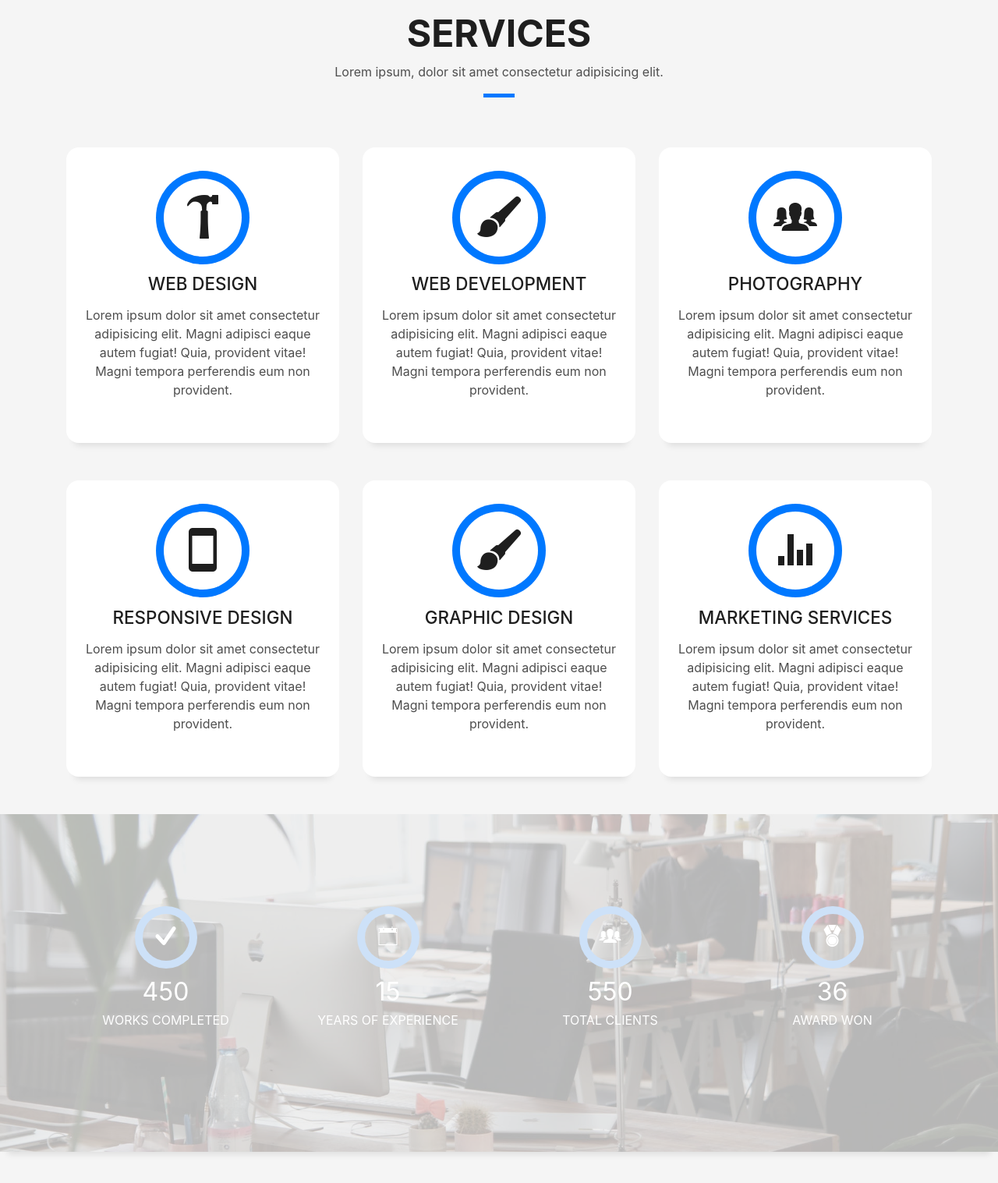
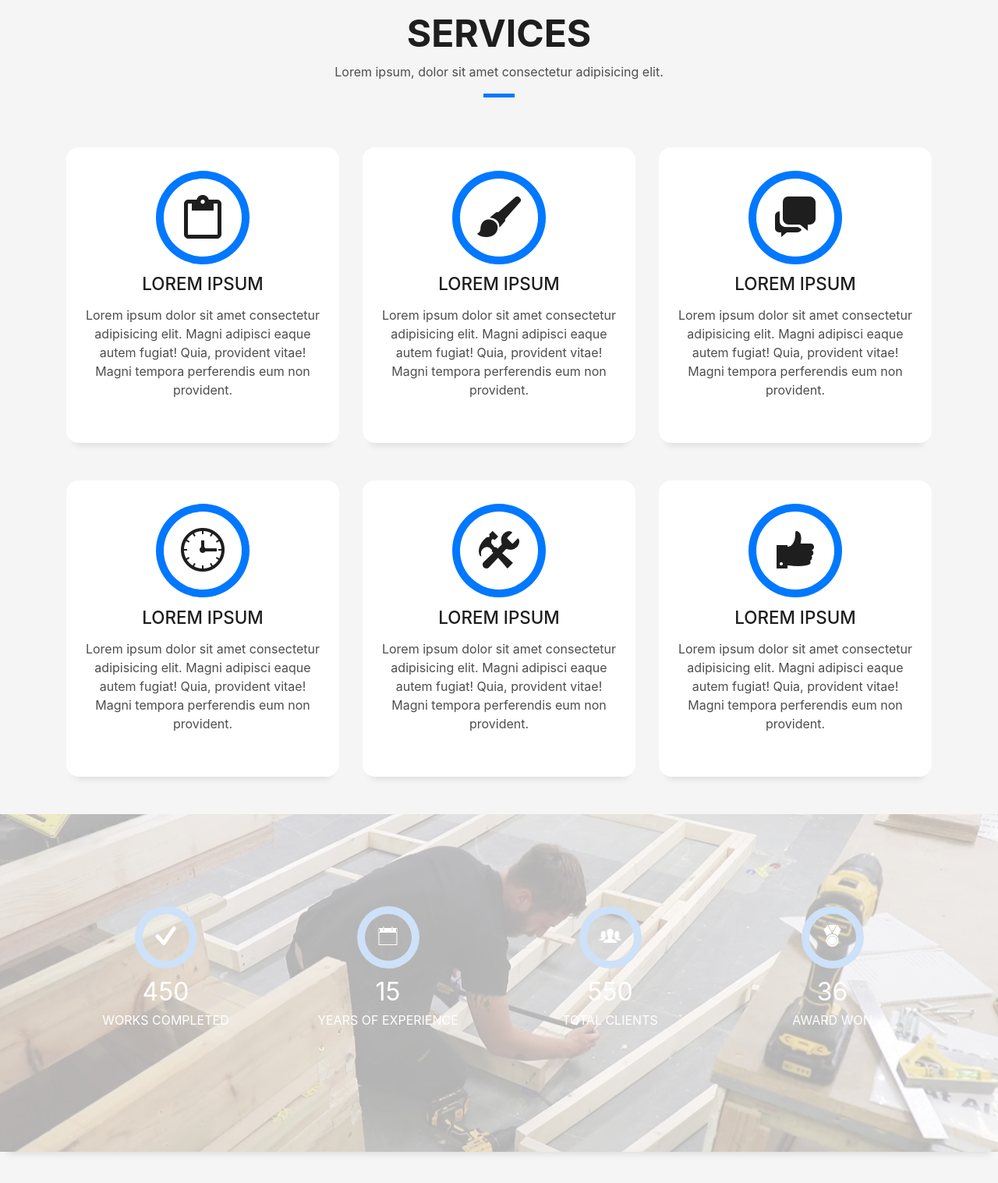
Before and after one commit to teddybak/porchester, a PHP site: page / in a window 1280 px wide. Shown: the part 1536-3053 px from the top of the page at 78% size. Run offline with PHP 8.4, Linux system fonts and the light colour scheme; some web fonts are replaced.

Commit message:
in progress

```diff
--- a/index.php
+++ b/index.php
@@ -195,10 +195,10 @@
           <div class="col-md-4">
             <div class="service-box">
               <div class="service-ico">
-                <span class="ico-circle"><i class="ion-hammer"></i></span>
+                <span class="ico-circle"><i class="ion-android-clipboard"></i></span>
               </div>
               <div class="service-content">
-                <h2 class="s-title">Web Design</h2>
+                <h2 class="s-title">Lorem ipsum</h2>
                 <p class="s-description text-center">
                   Lorem ipsum dolor sit amet consectetur adipisicing elit. Magni
                   adipisci eaque autem fugiat! Quia, provident vitae! Magni
@@ -213,7 +213,7 @@
                 <span class="ico-circle"><i class="ion-paintbrush"></i></span>
               </div>
               <div class="service-content">
-                <h2 class="s-title">Web Development</h2>
+                <h2 class="s-title">Lorem ipsum</h2>
                 <p class="s-description text-center">
                   Lorem ipsum dolor sit amet consectetur adipisicing elit. Magni
                   adipisci eaque autem fugiat! Quia, provident vitae! Magni
@@ -225,10 +225,10 @@
           <div class="col-md-4">
             <div class="service-box">
               <div class="service-ico">
-                <span class="ico-circle"><i class="ion-ios-people"></i></span>
+                <span class="ico-circle"><i class="ion-chatboxes"></i></span>
               </div>
               <div class="service-content">
-                <h2 class="s-title">Photography</h2>
+                <h2 class="s-title">Lorem ipsum</h2>
                 <p class="s-description text-center">
                   Lorem ipsum dolor sit amet consectetur adipisicing elit. Magni
                   adipisci eaque autem fugiat! Quia, provident vitae! Magni
@@ -241,11 +241,11 @@
             <div class="service-box">
               <div class="service-ico">
                 <span class="ico-circle"
-                  ><i class="ion-android-phone-portrait"></i
+                  ><i class="ion-clock"></i
                 ></span>
               </div>
               <div class="service-content">
-                <h2 class="s-title">Responsive Design</h2>
+                <h2 class="s-title">Lorem ipsum</h2>
                 <p class="s-description text-center">
                   Lorem ipsum dolor sit amet consectetur adipisicing elit. Magni
                   adipisci eaque autem fugiat! Quia, provident vitae! Magni
@@ -257,10 +257,10 @@
           <div class="col-md-4">
             <div class="service-box">
               <div class="service-ico">
-                <span class="ico-circle"><i class="ion-paintbrush"></i></span>
+                <span class="ico-circle"><i class="ion-settings	"></i></span>
               </div>
               <div class="service-content">
-                <h2 class="s-title">Graphic Design</h2>
+                <h2 class="s-title">Lorem ipsum</h2>
                 <p class="s-description text-center">
                   Lorem ipsum dolor sit amet consectetur adipisicing elit. Magni
                   adipisci eaque autem fugiat! Quia, provident vitae! Magni
@@ -272,10 +272,10 @@
           <div class="col-md-4">
             <div class="service-box">
               <div class="service-ico">
-                <span class="ico-circle"><i class="ion-stats-bars"></i></span>
+                <span class="ico-circle"><i class="ion-thumbsup"></i></span>
               </div>
               <div class="service-content">
-                <h2 class="s-title">Marketing Services</h2>
+                <h2 class="s-title">Lorem ipsum</h2>
                 <p class="s-description text-center">
                   Lorem ipsum dolor sit amet consectetur adipisicing elit. Magni
                   adipisci eaque autem fugiat! Quia, provident vitae! Magni
@@ -291,7 +291,7 @@
 
     <div
       class="section-counter paralax-mf bg-image"
-      style="background-image: url(img/counters-bg.jpg);"
+      style="background-image: url(img/work1/1.jpg);"
     >
       <div class="overlay-mf"></div>
       <div class="container">
```
Also changed, not shown: index.html (+12 -12 lines), img/4.jpg (added), img/post-3.jpg (deleted), img/work1/1.jpg (added), img/work1/2.jpeg (added), img/work1/2.jpg (added), img/work1/3.jpg (added), img/work1/4.jpg (added).
